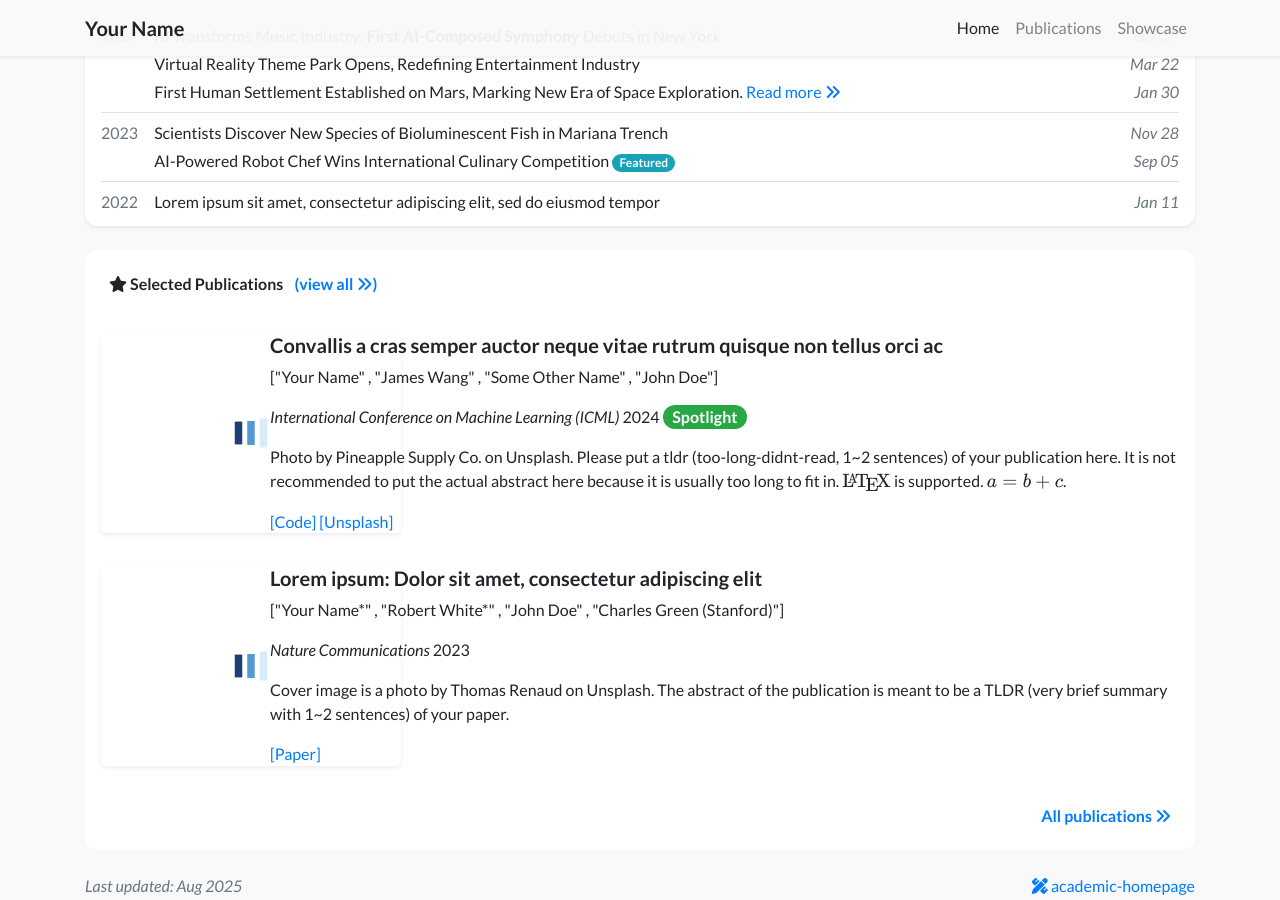
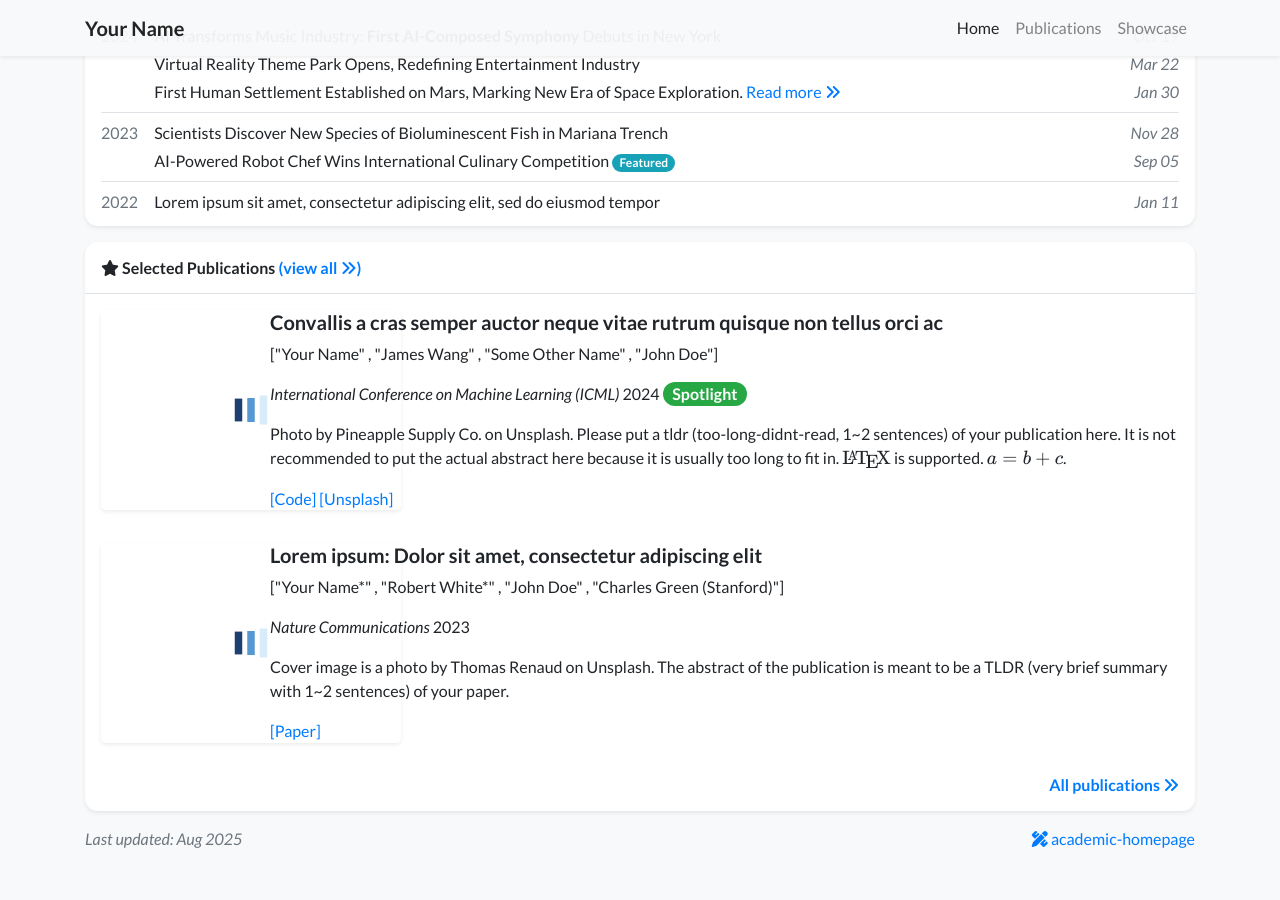
Before and after one commit to rekkles2/rekkles2.github.io, a Jekyll site: the page built from index.html, in a window 1280 px wide and 900 px high, scrolled down 890 px. Built offline with Jekyll 4.4.1, drawn with Linux system fonts in a browser that asks for light colours; nearby versions of some CDN libraries; a style sheet for code colours, icons or effects is not loaded; after the commit the page ends 1757 px from its top, so only the background shows below that.

Commit message:
Update publication_card.html

```diff
--- a/_includes/widgets/publication_card.html
+++ b/_includes/widgets/publication_card.html
@@ -1,13 +1,13 @@
 {% assign publications = include.publications %}
-<div class="my-4 p-0 bg-white shadow-md rounded-xl hover:shadow-lg transition-shadow duration-200">
-    <h6 class="border-b border-gray-200 p-4 mb-0 text-gray-800 font-semibold">
-        {% if include.title %}{{ include.title }}{% else %}<i class="fas fa-star text-yellow-500"></i> Selected Recent Publications{% endif %}
-        <a href="{{ 'publications' | relative_url }}" class="text-blue-600 hover:text-blue-800 hover:underline ml-2">(view all <i class="fas fa-angle-double-right"></i>)</a>
+<div class="my-3 p-0 bg-white shadow-sm rounded-xl">
+    <h6 class="border-bottom border-gray p-3 mb-0">
+        {% if include.title %}{{ include.title }}{% else %}<i class="fas fa-star"></i> Selected Recent Publications{% endif %}
+        <a href="{{ 'publications' | relative_url }}">(view all <i class="fas fa-angle-double-right"></i>)</a>
     </h6>
     {% for item in publications limit:include.limit %}
         {% include widgets/publication_item.html item=item first=false last=false %}
     {% endfor %}
-    <h6 class="p-4 mt-0 text-right text-gray-600">
-        <a href="{{ 'publications' | relative_url }}" class="text-blue-600 hover:text-blue-800 hover:underline">All publications <i class="fas fa-angle-double-right"></i></a>
+    <h6 class="d-block p-3 mt-0 text-right">
+        <a href="{{ 'publications' | relative_url }}">All publications <i class="fas fa-angle-double-right"></i></a>
     </h6>
 </div>
```
